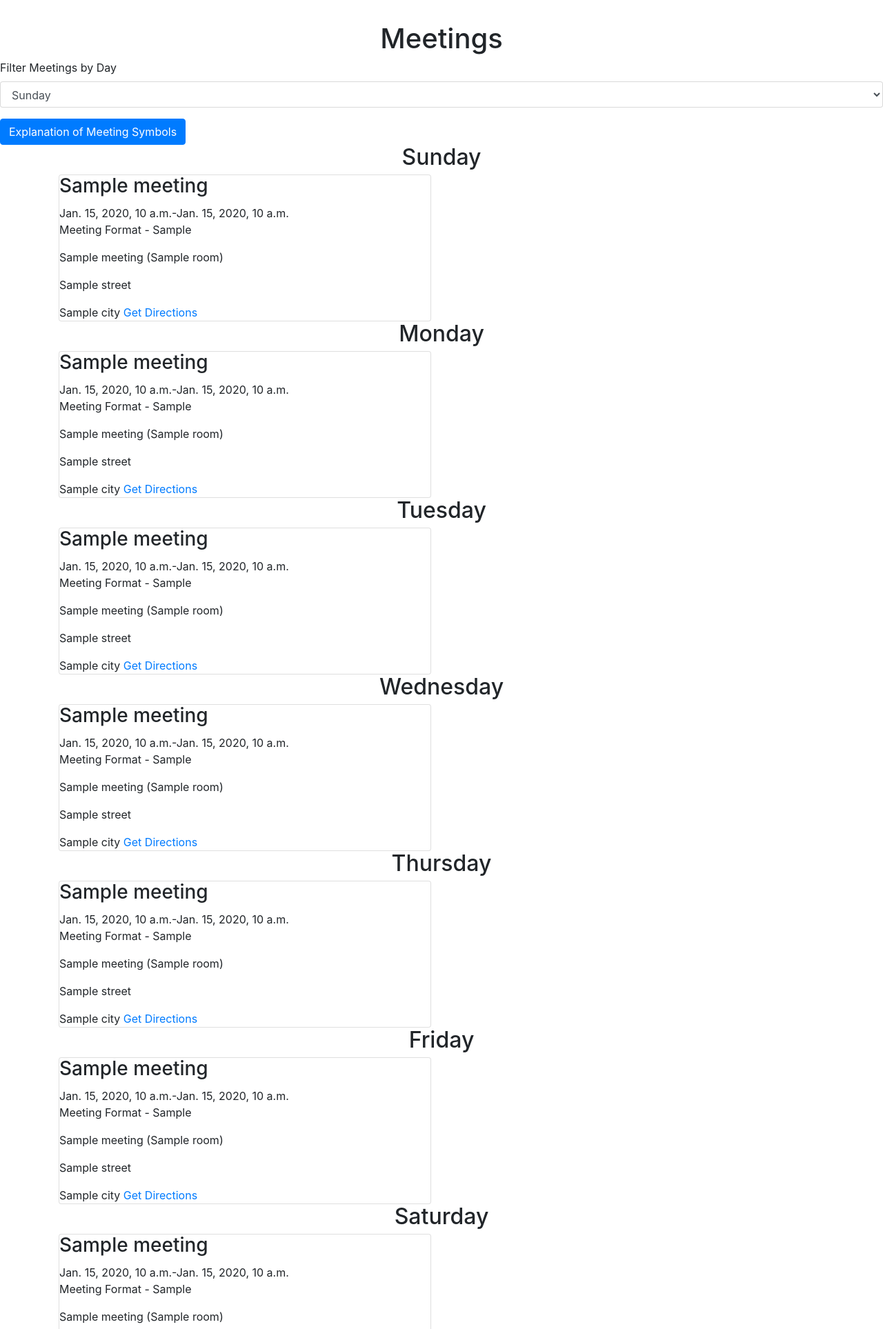
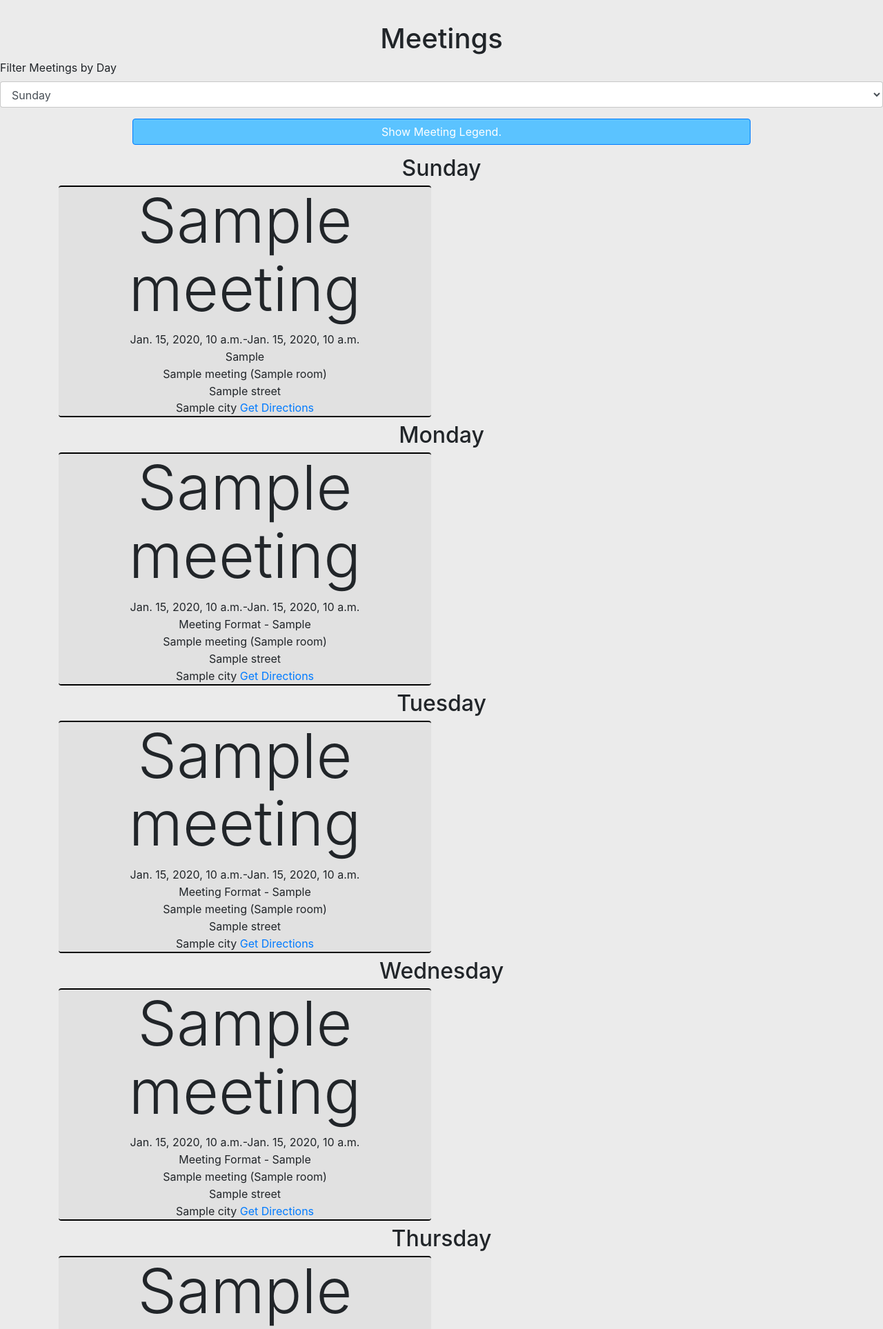
Before and after one commit to nathancmoore/final_project, a Django app: template ca_website/ca_website/templates/ca_website/meeting.html in a window 1280 px wide. Shown: the part 66-1993 px from the top of the page at 69% size. Run offline with Django 3.2, Linux system fonts and the light colour scheme; the template is opened without the code that fills it: most values are stand-ins (such as "Sample title", 1, 10 or a date in 2020); some libraries are stand-ins or nearby versions.

Commit message:
Started working on the aesthetics on multiple pages, got the meeting page hammered out.

```diff
--- a/ca_website/ca_website/templates/ca_website/base.html
+++ b/ca_website/ca_website/templates/ca_website/base.html
@@ -7,6 +7,7 @@
     <meta name="viewport" content="width=device-width, initial-scale=1">
     <link rel="stylesheet" href="{% static 'bootstrap.css' %}">
     <link rel="stylesheet" href="{% static 'castyles.css' %}">
+    <link rel="stylesheet" href="{% static 'aesthetics.css' %}">
     <script src="https://use.fontawesome.com/df024f486b.js"></script>
   </head>
     <nav class="navbar navbar-expand-lg navbar-light bg-light fixed-top">
--- a/ca_website/ca_website/templates/ca_website/meeting.html
+++ b/ca_website/ca_website/templates/ca_website/meeting.html
@@ -103,7 +103,7 @@
         </select>
     </div>
 
-    <a class="btn btn-primary" data-toggle="collapse" href="#collapseExample2">Explanation of Meeting Symbols</a>
+    <a class="btn btn-primary" data-toggle="collapse" href="#collapseExample2">Show Meeting Legend.</a>
     <div class="collapse" id="collapseExample2">
         <ul>
             <li>BB - Big Book Study</li>
@@ -123,18 +123,18 @@
     <div class="container sunday">
         <div class="row">
             {% for meeting in sunday_meetings %}
-            <div class="col-sm-6">
-              <div class="card">
+            <div class="col-sm-6" id="align">
+              <div class="card" id="border">
                 <div class="card-block">
                   <h3 class="card-title ">{{ meeting.meeting_name }}</h3> {{ meeting.start_time }}-{{ meeting.end_time }}
-                  <p>{% if meeting.meeting_format %} Meeting Format - {{ meeting.meeting_format }} {% endif %}</p>
-                  <p class="card-text">
+                  <p id="inlign">{% if meeting.meeting_format %} {{ meeting.meeting_format }} {% endif %}</p>
+                  <p class="card-text" id="inlign">
                       {{ meeting.location_name }}
                       {% if meeting.room %}
                        ({{ meeting.room }})
                       {% endif %}
                   </p>
-                  <p class="card-text">
+                  <p class="card-text" id="inlign">
                       {{ meeting.street }}
                   </p>
                   <p class="card-text">
@@ -152,21 +152,21 @@
     <div class="container monday">
         <div class="row">
             {% for meeting in monday_meetings %}
-            <div class="col-sm-6">
-              <div class="card">
+            <div class="col-sm-6" id="align">
+              <div class="card" id="border">
                 <div class="card-block">
                   <h3 class="card-title">{{ meeting.meeting_name }}</h3> {{ meeting.start_time }}-{{ meeting.end_time }}
-                  <p>{% if meeting.meeting_format %} Meeting Format - {{ meeting.meeting_format }} {% endif %}</p>
-                  <p class="card-text">
+                  <p id="inlign">{% if meeting.meeting_format %} Meeting Format - {{ meeting.meeting_format }} {% endif %}</p>
+                  <p class="card-text" id="inlign">
                       {{ meeting.location_name }}
                       {% if meeting.room %}
                        ({{ meeting.room }})
                       {% endif %}
                   </p>
-                  <p class="card-text">
+                  <p class="card-text" id="inlign">
                       {{ meeting.street }}
                   </p>
-                  <p class="card-text">
+                  <p class="card-text" id="inlign">
                       {{ meeting.city }}
                       <a href='http://maps.google.com/?daddr={{ meeting.street }},+{{meeting.city}}+WA' target="_blank">Get Directions</a>
                   </p>
@@ -181,21 +181,21 @@
     <div class="container tuesday">
         <div class="row">
             {% for meeting in tuesday_meetings %}
-            <div class="col-sm-6">
-              <div class="card">
+            <div class="col-sm-6" id="align">
+              <div class="card" id="border">
                 <div class="card-block">
                   <h3 class="card-title">{{ meeting.meeting_name }}</h3> {{ meeting.start_time }}-{{ meeting.end_time }}
-                  <p>{% if meeting.meeting_format %} Meeting Format - {{ meeting.meeting_format }} {% endif %}</p>
-                  <p class="card-text">
+                  <p id="inlign">{% if meeting.meeting_format %} Meeting Format - {{ meeting.meeting_format }} {% endif %}</p>
+                  <p class="card-text" id="inlign">
                       {{ meeting.location_name }}
                       {% if meeting.room %}
                        ({{ meeting.room }})
                       {% endif %}
                   </p>
-                  <p class="card-text">
+                  <p class="card-text" id="inlign">
                       {{ meeting.street }}
                   </p>
-                  <p class="card-text">
+                  <p class="card-text" id="inlign">
                       {{ meeting.city }}
                       <a href='http://maps.google.com/?daddr={{ meeting.street }},+{{meeting.city}}+WA' target="_blank">Get Directions</a>
                   </p>
@@ -210,21 +210,21 @@
     <div class="container wednesday">
         <div class="row">
             {% for meeting in wednesday_meetings %}
-            <div class="col-sm-6">
-              <div class="card">
+            <div class="col-sm-6" id="align">
+              <div class="card" id="border">
                 <div class="card-block">
                   <h3 class="card-title">{{ meeting.meeting_name }}</h3> {{ meeting.start_time }}-{{ meeting.end_time }}
-                  <p>{% if meeting.meeting_format %} Meeting Format - {{ meeting.meeting_format }} {% endif %}</p>
-                  <p class="card-text">
+                  <p id="inlign">{% if meeting.meeting_format %} Meeting Format - {{ meeting.meeting_format }} {% endif %}</p>
+                  <p class="card-text" id="inlign">
                       {{ meeting.location_name }}
                       {% if meeting.room %}
                        ({{ meeting.room }})
                       {% endif %}
                   </p>
-                  <p class="card-text">
+                  <p class="card-text" id="inlign">
                       {{ meeting.street }}
                   </p>
-                  <p class="card-text">
+                  <p class="card-text" id="inlign">
                       {{ meeting.city }}
                       <a href='http://maps.google.com/?daddr={{ meeting.street }},+{{meeting.city}}+WA' target="_blank">Get Directions</a>
                   </p>
@@ -239,21 +239,21 @@
     <div class="container thursday">
         <div class="row">
             {% for meeting in thursday_meetings %}
-            <div class="col-sm-6">
-              <div class="card">
+            <div class="col-sm-6" id="align">
+              <div class="card" id="border">
                 <div class="card-block">
                   <h3 class="card-title">{{ meeting.meeting_name }}</h3> {{ meeting.start_time }}-{{ meeting.end_time }}
-                  <p>{% if meeting.meeting_format %} Meeting Format - {{ meeting.meeting_format }} {% endif %}</p>
-                  <p class="card-text">
+                  <p id="inlign">{% if meeting.meeting_format %} Meeting Format - {{ meeting.meeting_format }} {% endif %}</p>
+                  <p class="card-text" id="inlign">
                       {{ meeting.location_name }}
                       {% if meeting.room %}
                        ({{ meeting.room }})
                       {% endif %}
                   </p>
-                  <p class="card-text">
+                  <p class="card-text" id="inlign">
                       {{ meeting.street }}
                   </p>
-                  <p class="card-text">
+                  <p class="card-text" id="inlign">
                       {{ meeting.city }}
                       <a href='http://maps.google.com/?daddr={{ meeting.street }},+{{meeting.city}}+WA' target="_blank">Get Directions</a>
                   </p>
@@ -268,21 +268,21 @@
     <div class="container friday">
         <div class="row">
             {% for meeting in friday_meetings %}
-            <div class="col-sm-6">
-              <div class="card">
+            <div class="col-sm-6" id="align">
+              <div class="card" id="border">
                 <div class="card-block">
                   <h3 class="card-title">{{ meeting.meeting_name }}</h3> {{ meeting.start_time }}-{{ meeting.end_time }}
-                  <p>{% if meeting.meeting_format %} Meeting Format - {{ meeting.meeting_format }} {% endif %}</p>
-                  <p class="card-text">
+                  <p id="inlign">{% if meeting.meeting_format %} Meeting Format - {{ meeting.meeting_format }} {% endif %}</p>
+                  <p class="card-text" id="inlign">
                       {{ meeting.location_name }}
                       {% if meeting.room %}
                        ({{ meeting.room }})
                       {% endif %}
                   </p>
-                  <p class="card-text">
+                  <p class="card-text" id="inlign">
                       {{ meeting.street }}
                   </p>
-                  <p class="card-text">
+                  <p class="card-text" id="inlign">
                       {{ meeting.city }}
                       <a href='http://maps.google.com/?daddr={{ meeting.street }},+{{meeting.city}}+WA' target="_blank">Get Directions</a>
                   </p>
@@ -297,21 +297,21 @@
     <div class="container saturday">
         <div class="row">
             {% for meeting in saturday_meetings %}
-            <div class="col-sm-6">
-              <div class="card">
+            <div class="col-sm-6" id="align">
+              <div class="card" id="border">
                 <div class="card-block">
                   <h3 class="card-title">{{ meeting.meeting_name }}</h3> {{ meeting.start_time }}-{{ meeting.end_time }}
-                  <p>{% if meeting.meeting_format %} Meeting Format - {{ meeting.meeting_format }} {% endif %}</p>
-                  <p class="card-text">
+                  <p id="inlign">{% if meeting.meeting_format %} Meeting Format - {{ meeting.meeting_format }} {% endif %}</p>
+                  <p class="card-text" id="inlign">
                       {{ meeting.location_name }}
                       {% if meeting.room %}
                        ({{ meeting.room }})
                       {% endif %}
                   </p>
-                  <p class="card-text">
+                  <p class="card-text" id="inlign">
                       {{ meeting.street }}
                   </p>
-                  <p class="card-text">
+                  <p class="card-text" id="inlign">
                       {{ meeting.city }}
                       <a href='http://maps.google.com/?daddr={{ meeting.street }},+{{meeting.city}}+WA' target="_blank">Get Directions</a>
                   </p>
@@ -324,21 +324,21 @@
 
     <a class="btn btn-primary" data-toggle="collapse" href="#collapseExample">Show Sercive Meetings</a>
     <div class="collapse" id="collapseExample">
-        <h2>Service Meetings</h2>
+        <h2 id="align">Service Meetings</h2>
         <div class='container'>
             <div class='row'>
                 {% for sm in service_meetings%}
-                <div class='col-sm-6'>
-                    <div class="card">
+                <div class='col-sm-6' id="align">
+                    <div class="card" id="border">
                         <div class="card-block">
                             <h3 class="card-title">{{ sm.meeting_name }}</h3> {{ sm.start_time }}-{{ sm.end_time }}
-                            <p class="card-text">
+                            <p class="card-text" id="align">
                             {{ sm.location_name }}
                             {% if sm.room %}
                             ({{ sm.room }})
                             {% endif %}
                             </p>
-                            <p class="card-text">
+                            <p class="card-text" id="align">
                             {{ sm.street }}
                             </p>
                             <p class="card-text">
--- /dev/null
+++ b/ca_website/static/aesthetics.css
@@ -0,0 +1,35 @@
+.btn {
+    background-color: rgb(91, 195, 255);
+    display: block;
+    width: 70vw;
+    margin: auto;
+    margin-top: 2vh;
+    margin-bottom: 2vh;
+    text-align: center;
+}
+body {
+    background-color: rgb(235, 235, 235);
+}
+#align {
+    text-align: center;
+}
+#inlign {
+    display: block;
+    margin-top: 1px;
+    margin-bottom: 0;
+}
+.card-title {
+    font-size: 7vw;
+    font-weight: 360;
+}
+#border {
+    margin-bottom: 1vh;
+    border: none;
+    border-top: 2px solid lightgrey;
+    border-bottom: 2px solid lightgrey;
+    border-color: black;
+    background-color: rgb(225, 225, 225);
+}
+.card-text {
+    font-size: 2vh;
+}
```
